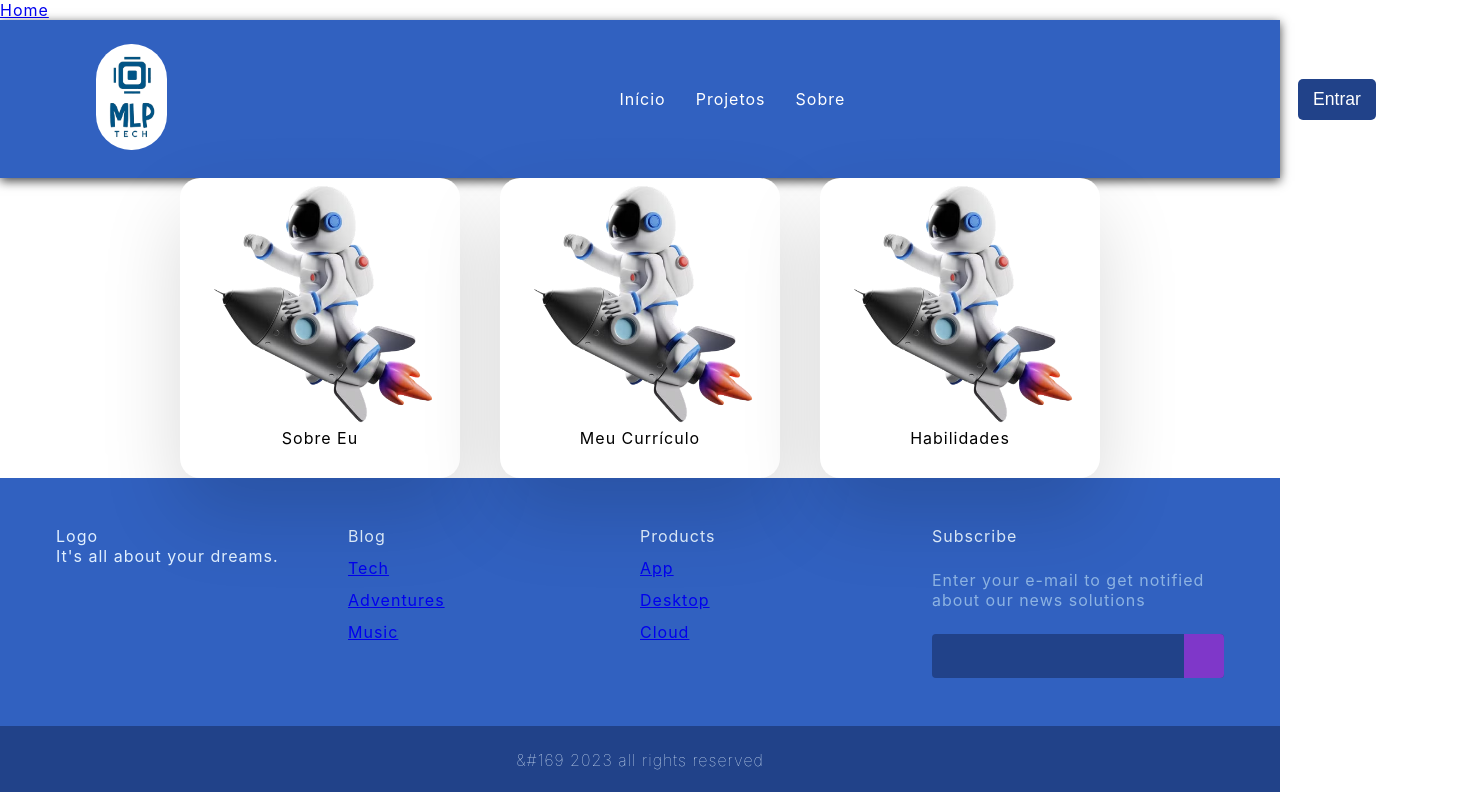
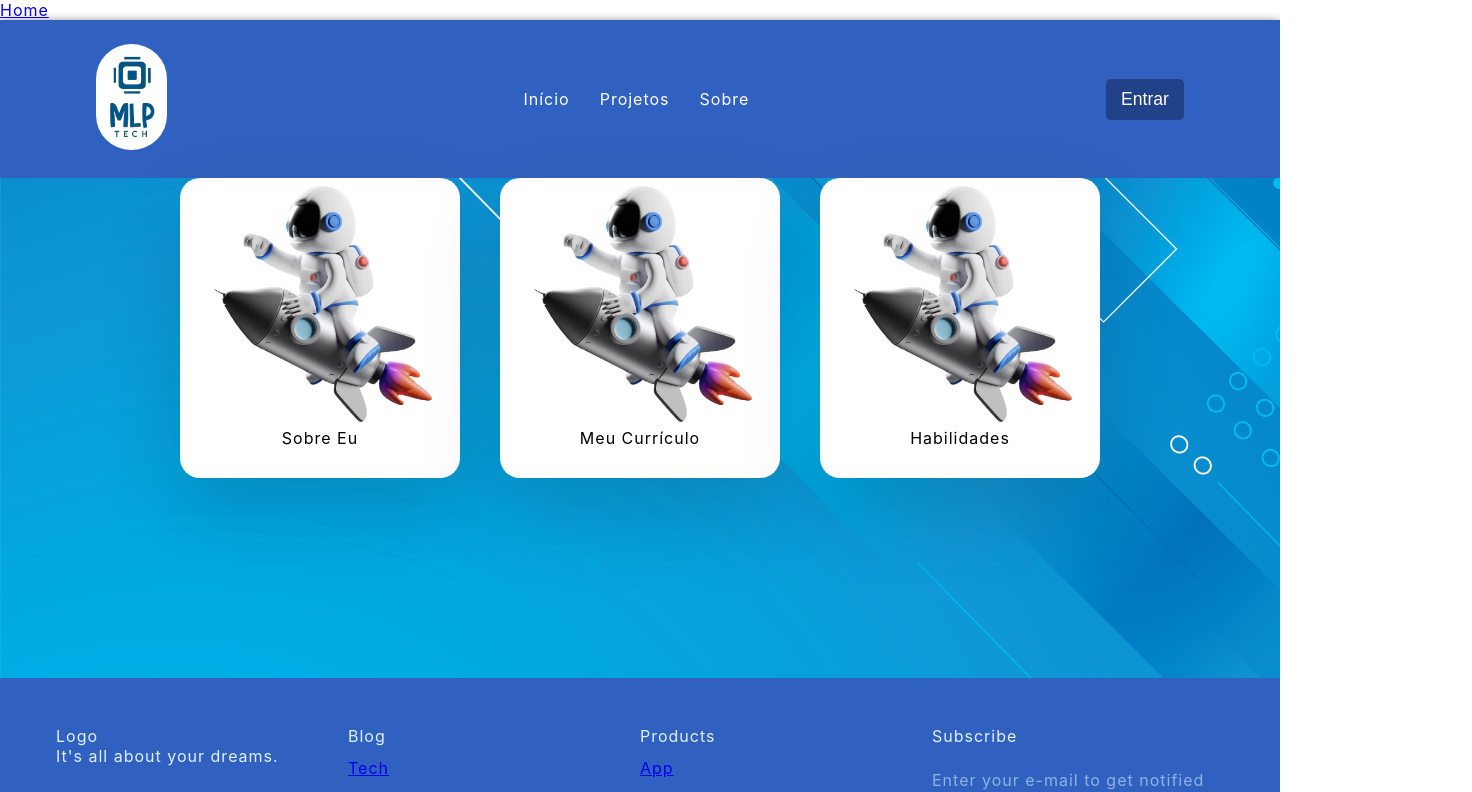
Before and after one commit to mateuslph/portifolio-foguete-react, a React (Create React App) app: page /home in a window 1280 px wide. Shown: the top 792 px of the page, 1472 px wide, since content can reach past the window. Built offline with nearby package versions, Linux system fonts and the light colour scheme.

Commit message:
add background

```diff
--- a/src/Home/Home.jsx
+++ b/src/Home/Home.jsx
@@ -1,11 +1,19 @@
 import styled from 'styled-components';
 import ImageFoguete from '../assets/images/foguete.png';
+import ImageBackgroud from '../assets/images/background-blue-color-square.jpg';
 
 const TodoConteudo = styled.div`
   margin: 0;
   padding: 0;
   box-sizing: border-box;
 `
+
+const ImgBackgroud = styled.div`
+  background-image: url(${ImageBackgroud});
+  background-attachment: fixed;
+  height: 500px;
+`
+
 const ConteinerConteudo = styled.div`
 
 `
@@ -91,7 +99,7 @@ const ReadMore = styled.div`
 function Home() {
   return (
     <TodoConteudo>
-      <section>
+      <ImgBackgroud>
         <ConteinerConteudo>
           <ContainerFoguete>
               <CardFoguete>
@@ -143,7 +151,7 @@ function Home() {
             </CardFoguete>
           </ContainerFoguete>
         </ConteinerConteudo>
-      </section>
+      </ImgBackgroud>
     </TodoConteudo>
   )
 }
--- a/src/RenderHeader/RenderHeader.jsx
+++ b/src/RenderHeader/RenderHeader.jsx
@@ -16,8 +16,6 @@ const NavBar = styled.nav`
   justify-content: space-between;
   padding: 1.5rem 6rem;
   display: flex;
-  width: 100%;
-  justify-content: space-between;
 
   @media screen and (max-width: 768px) {
     padding: 1.5rem 4rem;
```
